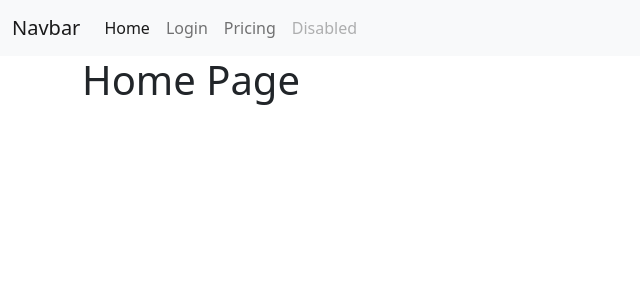
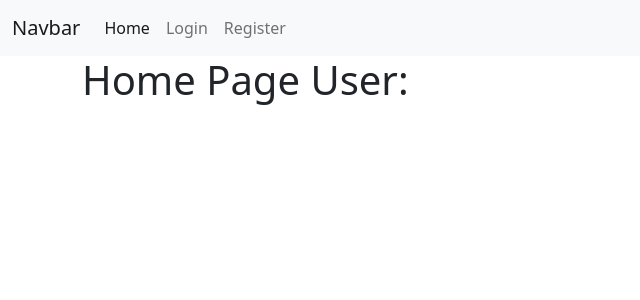
Before and after one commit to Spondycode/supercamper, a Django app: page / in a window 1280 px wide. Shown: the top 300 px of the page, without its empty margins (0-640 px from the left). Run offline with Django 4.2, Linux system fonts and the light colour scheme.

Commit message:
login and registration pages made

```diff
--- a/main/templates/main/home.html
+++ b/main/templates/main/home.html
@@ -1,5 +1,5 @@
 {% extends 'main/base.html' %}
 {% block title %}Home Page{% endblock %}
 {% block content%}
-  <h1>Home Page</h1>
+  <h1>Home Page User: {{ user.username }}</h1>
 {% endblock%}
--- a/main/templates/main/navbar.html
+++ b/main/templates/main/navbar.html
@@ -9,15 +9,24 @@
         <li class="nav-item">
           <a class="nav-link active" aria-current="page" href="{% url 'home'  %}">Home</a>
         </li>
-        <li class="nav-item">
-          <a class="nav-link" href="{% url 'login'  %}">Login</a>
-        </li>
+        {% if user.is_authenticated%}
+
         <li class="nav-item">
           <a class="nav-link" href="#">Pricing</a>
         </li>
         <li class="nav-item">
           <a class="nav-link disabled">Disabled</a>
         </li>
+        {% else %}
+
+
+        <li class="nav-item">
+          <a class="nav-link" href="{% url 'login'  %}">Login</a>
+        </li>
+        <li class="nav-item">
+          <a class="nav-link" href="{% url 'sign-up'  %}">Register</a>
+        </li>
+{% endif %}
       </ul>
     </div>
   </div>
--- a/main/templates/registration/login.html
+++ b/main/templates/registration/login.html
@@ -6,7 +6,7 @@
 
 {% csrf_token %}
 {{ form|crispy }}
-  <p>Dont' have an account ? Create one.. <a href="/sign-up">here</a> </p>
+  <p>Dont' have an account ? Create one.. <a href="/sign-up">Sign up here</a> </p>
   <button type="submit" class="btn btn-outline-info" >Login</button>
 </form>
 {% endblock %}
--- a/main/templates/registration/sign_up.html
+++ b/main/templates/registration/sign_up.html
@@ -6,7 +6,7 @@
 
 {% csrf_token %}
 {{ form|crispy }}
-  <p>Already have an account ? Login.. <a href="/login">Login</a></p>
+  <p>Already have an account ? <a href="/login">Login</a></p>
   <button type="submit" class="btn btn-outline-success">Register</button>
 </form>
 {% endblock %}
```
